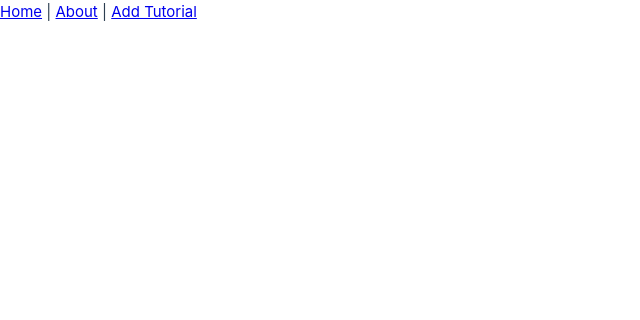
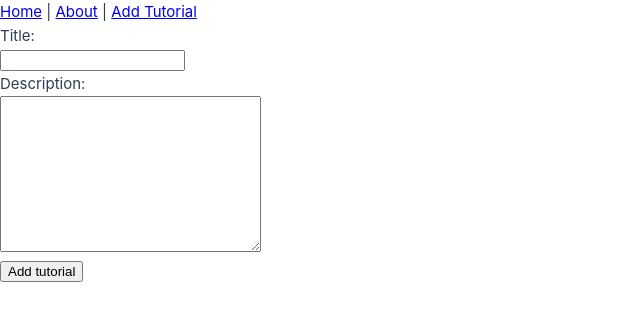
Before and after one commit to DavidStoyanov/Spring-Boot-with-Vue, a Vue app in the folder vue-spreevy/: page /add in a window 1280 px wide. Shown: the top 320 px of the page, without its empty margins (0-640 px from the left). Built offline with nearby package versions, Linux system fonts and the light colour scheme.

Commit message:
Add tutorial
- create add form for tutorial
- install axios
- add tutorial data service

```diff
--- a/vue-spreevy/package.json
+++ b/vue-spreevy/package.json
@@ -9,6 +9,7 @@
     "type-check": "vue-tsc --noEmit"
   },
   "dependencies": {
+    "axios": "^1.2.2",
     "vue": "^3.2.36",
     "vue-router": "^4.1.6"
   },
@@ -17,7 +18,7 @@
     "@vitejs/plugin-vue": "^2.3.3",
     "@vue/tsconfig": "^0.1.3",
     "npm-run-all": "^4.1.5",
-    "typescript": "~4.7.2",
+    "typescript": "4.7.2",
     "vite": "^2.9.9",
     "vue-tsc": "^0.35.2"
   }
--- /dev/null
+++ b/vue-spreevy/src/http-common.ts
@@ -0,0 +1,10 @@
+import axios, { type AxiosInstance } from "axios";
+
+const apiClient: AxiosInstance = axios.create({
+  baseURL: "http://localhost:8080/api",
+  headers: {
+    "Content-type": "application/json",
+  },
+});
+
+export default apiClient;
--- /dev/null
+++ b/vue-spreevy/src/services/TutorialDataService.ts
@@ -0,0 +1,34 @@
+import http from "@/http-common";
+
+/* eslint-disable */
+class TutorialDataService {
+  getAll(): Promise<any> {
+    return http.get("/tutorials");
+  }
+
+  get(id: any): Promise<any> {
+    return http.get(`/tutorials/${id}`);
+  }
+
+  create(data: any): Promise<any> {
+    return http.post("/tutorials", data);
+  }
+
+  update(id: any, data: any): Promise<any> {
+    return http.put(`/tutorials/${id}`, data);
+  }
+
+  delete(id: any): Promise<any> {
+    return http.delete(`/tutorials/${id}`);
+  }
+
+  deleteAll(): Promise<any> {
+    return http.delete(`/tutorials`);
+  }
+
+  findByTitle(title: string): Promise<any> {
+    return http.get(`/tutorials?title=${title}`);
+  }
+}
+
+export default new TutorialDataService();
--- /dev/null
+++ b/vue-spreevy/src/types/Tutorial.ts
@@ -0,0 +1,7 @@
+interface Tutorial {
+    id: null | string | number,
+    title: string,
+    description: string | string[] | number
+}
+
+export default Tutorial
--- a/vue-spreevy/src/views/AddTutorial.vue
+++ b/vue-spreevy/src/views/AddTutorial.vue
@@ -1,9 +1,53 @@
 <template>
+    <form action="" method="post">
+        <label>
+            <p>Title:</p>
+            <input v-model="tutorial.title" type="text">
+        </label>
+        <label>
+            <p>Description:</p>
+            <textarea v-model="tutorial.description" name="" id="" cols="30" rows="10"></textarea>
+        </label>
 
+        <br>
+
+        <button @click.prevent="saveTutorial" type="submit">Add tutorial</button>
+    </form>
 </template>
 
-<script setup lang="ts">
+<script lang="ts">
+import { defineComponent } from 'vue';
+import TutorialDataService from "@/services/TutorialDataService";
+import type Tutorial from '@/types/Tutorial';
+import axios from 'axios';
 
+export default defineComponent({
+  name: 'AddTutorial',
+  data() {
+    return {
+        tutorial: {
+            id: null,
+            title: '',
+            description: ''
+        } as Tutorial
+    }
+  },
+  methods: {
+    saveTutorial() {
+        TutorialDataService.create(this.tutorial)
+            .then((response) => console.log(response))
+            /* .then((response: ResponseData) => {
+            this.tutorial.id = response.data.id;
+            console.log(response.data);
+            }) */
+            .catch((e: Error) => {
+            console.log(e);
+            });
+    }
+  },
+  components: {
+  }
+});
 </script>
 
 <style>
--- a/vue-spreevy/src/views/Template.vue
+++ b/vue-spreevy/src/views/Template.vue
@@ -2,7 +2,7 @@
 
 </template>
 
-<script setup lang="ts">
+<script lang="ts">
 
 </script>
 
```
Also changed, not shown: 1 other file (tests, documents, lock files or other folders).
